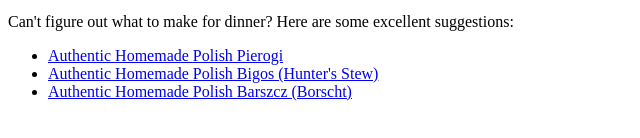
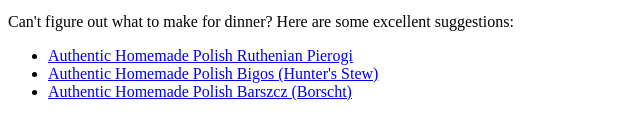
Before and after one commit to Pogoj/odin-recipes, a plain HTML site: page index.html in a window 1280 px wide. Shown: the part 216-354 px from the top of the page, 0-640 px from the left. Drawn offline with Linux system fonts and the light colour scheme.

Commit message:
Copy change

```diff
--- a/index.html
+++ b/index.html
@@ -14,7 +14,7 @@
     <p> Please enjoy my small collection of authentic Polish recipes. As we say: <i> smacznego! </i> </p>
     <p> Can't figure out what to make for dinner? Here are some excellent suggestions: </p>
         <ul>
-            <li> <a href="recipes/Pierogi/pierogi.html"> Authentic Homemade Polish Pierogi </a> </li>
+            <li> <a href="recipes/Pierogi/pierogi.html"> Authentic Homemade Polish Ruthenian Pierogi </a> </li>
             <li> <a href="recipes/Bigos/bigos.html"> Authentic Homemade Polish Bigos (Hunter's Stew) </a> </li>
             <li> <a href="recipes/Barszcz/barszcz.html"> Authentic Homemade Polish Barszcz (Borscht) </a></li>
         </ul>
```
